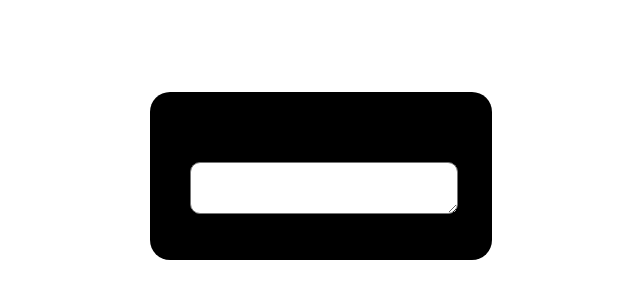
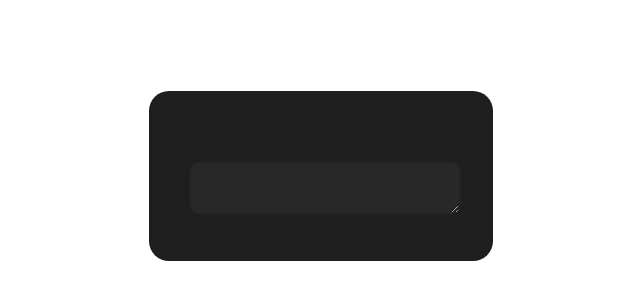
Before and after one commit to antonwallstedt/wordplay, a React (Vite) app: page / in a window 1280 px wide. Shown: the part 224-524 px from the top of the page, without its empty margins (319-959 px from the left). Built offline with nearby package versions, Linux system fonts and the light colour scheme.

Commit message:
Add simple styling to Track

```diff
--- a/src/App.jsx
+++ b/src/App.jsx
@@ -8,10 +8,12 @@ function Track() {
     transition: "all 1s",
     borderRadius: "10px",
     fontSize: "20px",
+    backgroundColor: "rgb(40,40,40)",
+    border: "2px solid rgb(35,35,35)",
   };
 
   const divStyle = {
-    backgroundColor: "black",
+    backgroundColor: "rgb(30,30,30)",
     padding: "40px",
     borderRadius: "20px",
     transition: "all 1s",
@@ -26,6 +28,7 @@ function Track() {
   const handleChange = ({ target }) => {
     setText(target.value);
   };
+
   return (
     <div className="track-container" style={divStyle}>
       <p style={paragraphStyle}>{text}</p>
```
